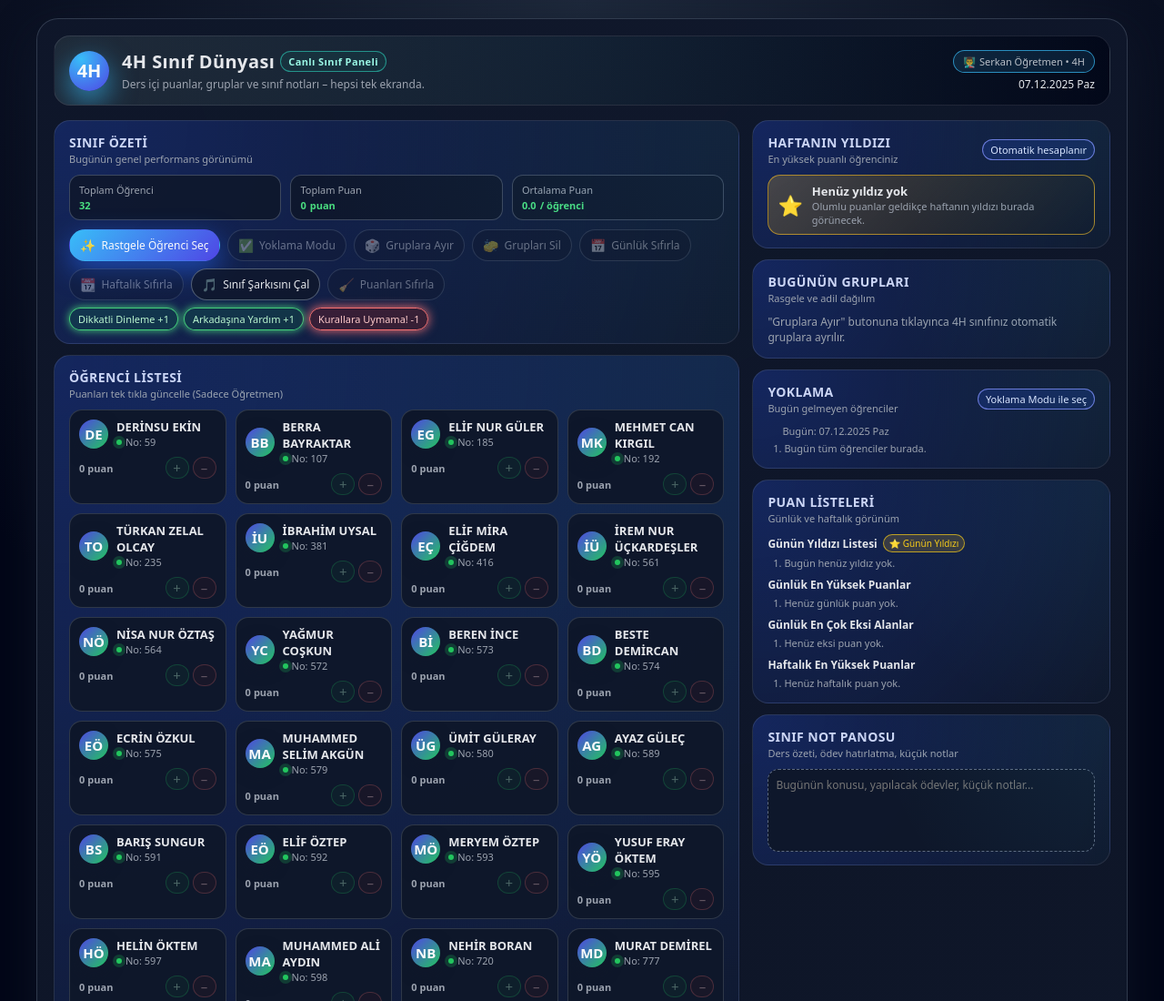
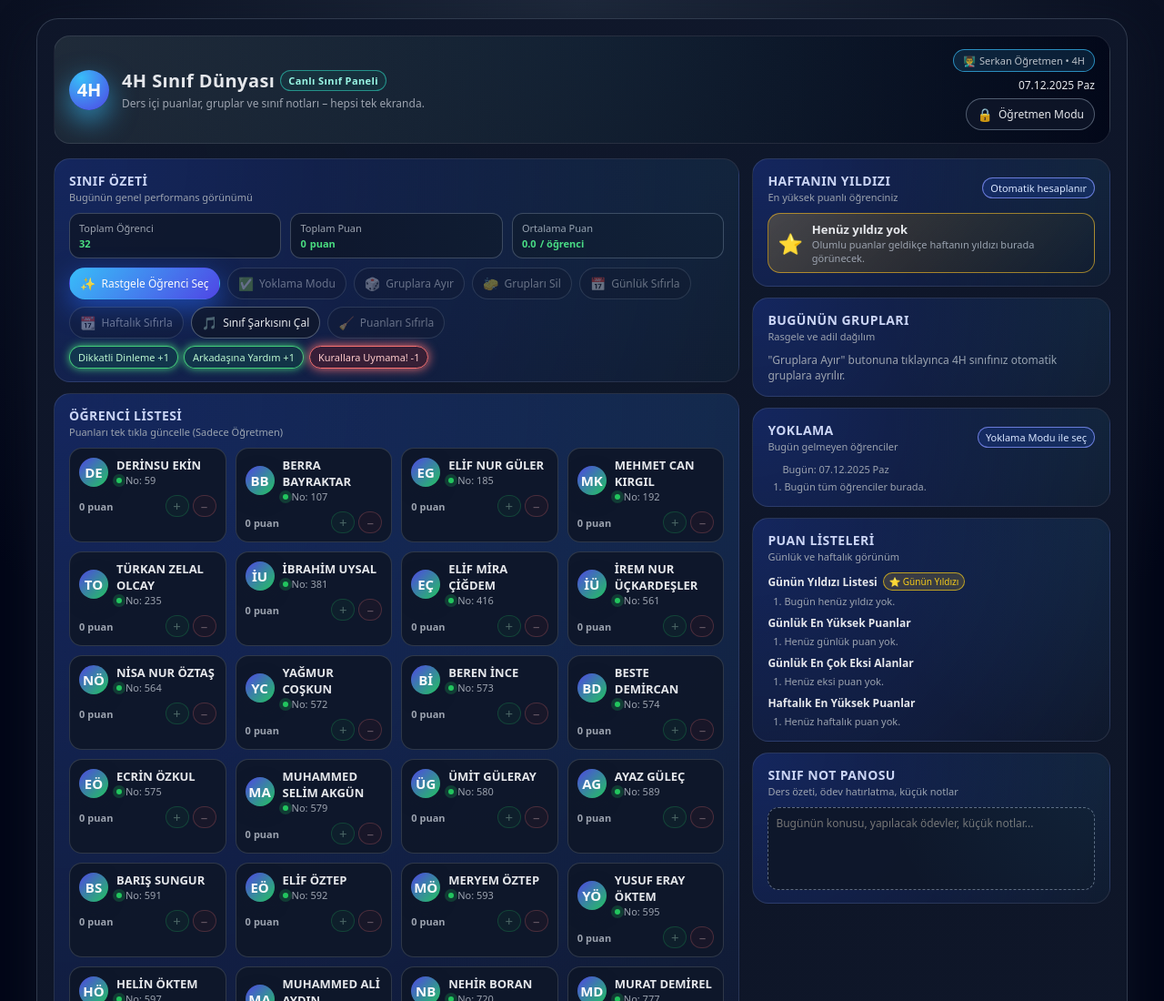
Before and after one commit to serkancetin45/4h-sinif-paneli, a plain HTML site: page index.html in a window 1280 px wide. Shown: the top 1100 px of the page at 91% size. Drawn offline with Linux system fonts and the light colour scheme; no server answers.

Commit message:
Add files via upload

```diff
--- a/index.html
+++ b/index.html
@@ -119,7 +119,7 @@
       display: flex;
       flex-direction: column;
       align-items: flex-end;
-      gap: 4px;
+      gap: 6px;
       font-size: 12px;
       position: relative;
       z-index: 1;
@@ -304,8 +304,6 @@
     }
 
     .btn-icon { font-size: 14px; opacity: 0.9; }
-
-    .teacher-mode-indicator { display: none; }
 
     .students-grid {
       display: grid;
@@ -461,7 +459,6 @@
       transform: none;
     }
 
-    /* Rastgele öğrenci seçilince neon + büyüme efekti */
     @keyframes pulseGlow {
       0% {
         transform: translateY(-3px) scale(1.02);
@@ -553,7 +550,6 @@
       color: var(--text-soft);
     }
 
-    /* Günün Yıldızı rozeti */
     .today-star-header {
       display: flex;
       align-items: center;
@@ -634,6 +630,10 @@
           <span>👨‍🏫</span><span>Serkan Öğretmen • 4H</span>
         </div>
         <div id="dateText"></div>
+        <button class="btn" id="btnTeacherToggle">
+          <span class="btn-icon">🔒</span>
+          Öğretmen Modu
+        </button>
       </div>
     </header>
 
@@ -704,10 +704,6 @@
             </button>
           </div>
 
-          <div id="teacherModeIndicator" class="teacher-mode-indicator">
-            <!-- gizli -->
-          </div>
-
           <div class="chip-row">
             <span class="chip chip--green">Dikkatli Dinleme +1</span>
             <span class="chip chip--green">Arkadaşına Yardım +1</span>
@@ -828,7 +824,7 @@
   <!-- 🎵 Sınıf şarkısı (opsiyonel) -->
   <audio id="classSong" src="4h-sinif-sarkisi.mp3"></audio>
 
-  <!-- Firebase CDN -->
+  <!-- Firebase CDN (compat) -->
   <script src="https://www.gstatic.com/firebasejs/9.23.0/firebase-app-compat.js"></script>
   <script src="https://www.gstatic.com/firebasejs/9.23.0/firebase-database-compat.js"></script>
 
@@ -885,6 +881,7 @@
     const btnResetWeekly = document.getElementById("btnResetWeekly");
     const btnSongToggle = document.getElementById("btnSongToggle");
     const btnAttendanceMode = document.getElementById("btnAttendanceMode");
+    const btnTeacherToggle = document.getElementById("btnTeacherToggle");
     const classSong = document.getElementById("classSong");
     const noteBox = document.getElementById("noteBox");
     const dateText = document.getElementById("dateText");
@@ -1243,6 +1240,10 @@
       card.scrollIntoView({ behavior: "smooth", block: "center" });
     }
 
+    function resetRandomPool() {
+      randomPool = students.map((s) => s.id);
+    }
+
     function updateTeacherModeUI() {
       document.querySelectorAll(".btn-point").forEach((btn) => {
         btn.disabled = !teacherMode;
@@ -1253,6 +1254,19 @@
       if (btnResetWeekly) btnResetWeekly.disabled = !teacherMode;
       if (btnAttendanceMode) btnAttendanceMode.disabled = !teacherMode;
       if (btnMakeGroups) btnMakeGroups.disabled = !teacherMode;
+
+      // Öğretmen modu butonu görünümü
+      if (btnTeacherToggle) {
+        if (teacherMode) {
+          btnTeacherToggle.classList.add("btn--accent");
+          btnTeacherToggle.innerHTML =
+            '<span class="btn-icon">✅</span> Öğretmen Modu Açık';
+        } else {
+          btnTeacherToggle.classList.remove("btn--accent");
+          btnTeacherToggle.innerHTML =
+            '<span class="btn-icon">🔒</span> Öğretmen Modu';
+        }
+      }
     }
 
     function updateAttendanceModeUI() {
@@ -1270,10 +1284,6 @@
         clearTimeout(timer);
         timer = setTimeout(() => fn.apply(this, args), delay);
       };
-    }
-
-    function resetRandomPool() {
-      randomPool = students.map((s) => s.id);
     }
 
     // FIREBASE
@@ -1288,15 +1298,16 @@
         return;
       }
 
-      // 🔑 BURAYI KENDİ FIREBASE PROJE BİLGİLERİNİZLE DOLDURUN
+      // 🔑 SENİN PROJEYE GÖRE TAM DOLDURULMUŞ CONFIG
       const firebaseConfig = {
-        apiKey: "API_KEYINIZ",
-        authDomain: "PROJE_ADINIZ.firebaseapp.com",
-        databaseURL: "https://PROJE_ADINIZ-default-rtdb.firebaseio.com",
-        projectId: "PROJE_ADINIZ",
-        storageBucket: "PROJE_ADINIZ.appspot.com",
-        messagingSenderId: "MESAJ_ID",
-        appId: "APP_ID",
+        apiKey: "AIzaSyDlrVdLo7ZMqhLJb-xoImcFKuLC65v_20Y",
+        authDomain: "dort-islem-oyunu-608cb.firebaseapp.com",
+        databaseURL: "https://dort-islem-oyunu-608cb-default-rtdb.firebaseio.com",
+        projectId: "dort-islem-oyunu-608cb",
+        storageBucket: "dort-islem-oyunu-608cb.appspot.com",
+        messagingSenderId: "133255919254",
+        appId: "1:133255919254:web:9e77f29e290c80f70a34b7",
+        measurementId: "G-8BL3T9F8Y0"
       };
 
       try {
@@ -1349,7 +1360,6 @@
       db.ref("classes/4h/note").set(noteBox.value || "");
     }
 
-    // OLAY BAĞLANTILARI
     function attachUIListeners() {
       btnRandomStudent.addEventListener("click", () => {
         if (!students.length) return;
@@ -1363,6 +1373,7 @@
         highlightStudent(id);
       });
 
+      if (btnMakeGroups) {
         btnMakeGroups.addEventListener("click", () => {
           if (!teacherMode) return;
           if (!students.length) return;
@@ -1397,13 +1408,17 @@
             groupsList.appendChild(item);
           });
         });
-
+      }
+
+      if (btnClearGroups) {
         btnClearGroups.addEventListener("click", () => {
           if (!teacherMode) return;
           groupsList.innerHTML =
             '<div style="font-size:12px; color:var(--text-soft);">"Gruplara Ayır" butonuna tıklayınca 4H sınıfınız otomatik gruplara ayrılır.</div>';
         });
-
+      }
+
+      if (btnResetPoints) {
         btnResetPoints.addEventListener("click", () => {
           if (!teacherMode) return;
           const ok = confirm("Tüm puanlar (genel) sıfırlansın mı?");
@@ -1415,7 +1430,9 @@
           renderStudents();
           saveStudents();
         });
-
+      }
+
+      if (btnResetDaily) {
         btnResetDaily.addEventListener("click", () => {
           if (!teacherMode) return;
           const ok = confirm("GÜNLÜK puan sayaçları ve yoklama sıfırlansın mı?");
@@ -1429,7 +1446,9 @@
           renderStudents();
           saveStudents();
         });
-
+      }
+
+      if (btnResetWeekly) {
         btnResetWeekly.addEventListener("click", () => {
           if (!teacherMode) return;
           const ok = confirm("HAFTALIK puan sayaçları sıfırlansın mı?");
@@ -1441,6 +1460,7 @@
           updateStats();
           saveStudents();
         });
+      }
 
       if (btnSongToggle && classSong) {
         btnSongToggle.addEventListener("click", async () => {
@@ -1479,22 +1499,26 @@
         });
       }
 
-      document.addEventListener("keydown", (e) => {
-        if (e.key === "Z" && e.shiftKey) {
+      if (btnTeacherToggle) {
+        btnTeacherToggle.addEventListener("click", () => {
+          const pin = prompt("Öğretmen şifresi:");
+          if (pin === "9806221") {
             teacherMode = !teacherMode;
             updateTeacherModeUI();
-        }
-      });
-    }
-
-    // UYGULAMA BAŞLAT
+          } else if (pin !== null) {
+            alert("Yanlış şifre.");
+          }
+        });
+      }
+    }
+
     (function init() {
       renderStudents();
       resetRandomPool();
       randomPoolInitialized = true;
       attachUIListeners();
       initFirebase();
-      updateTeacherModeUI(); // başta öğretmen butonları kilitli
+      updateTeacherModeUI();
     })();
   </script>
 </body>
```
Lines whose indentation alone changed are shown as unchanged.
